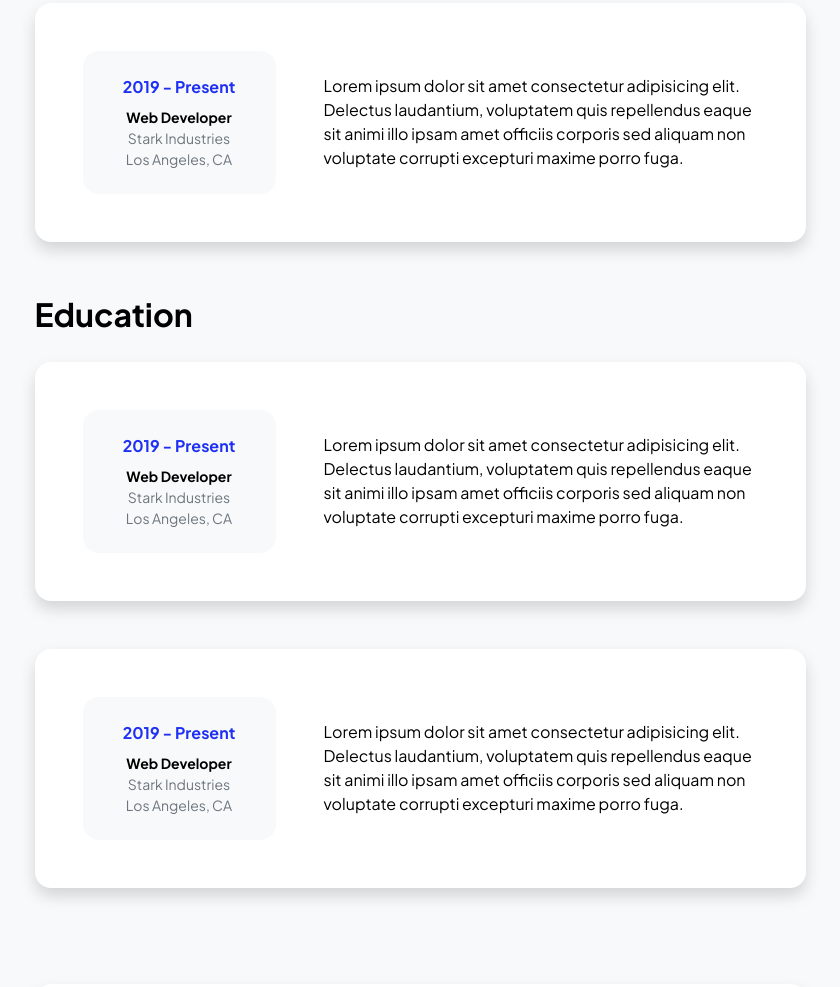
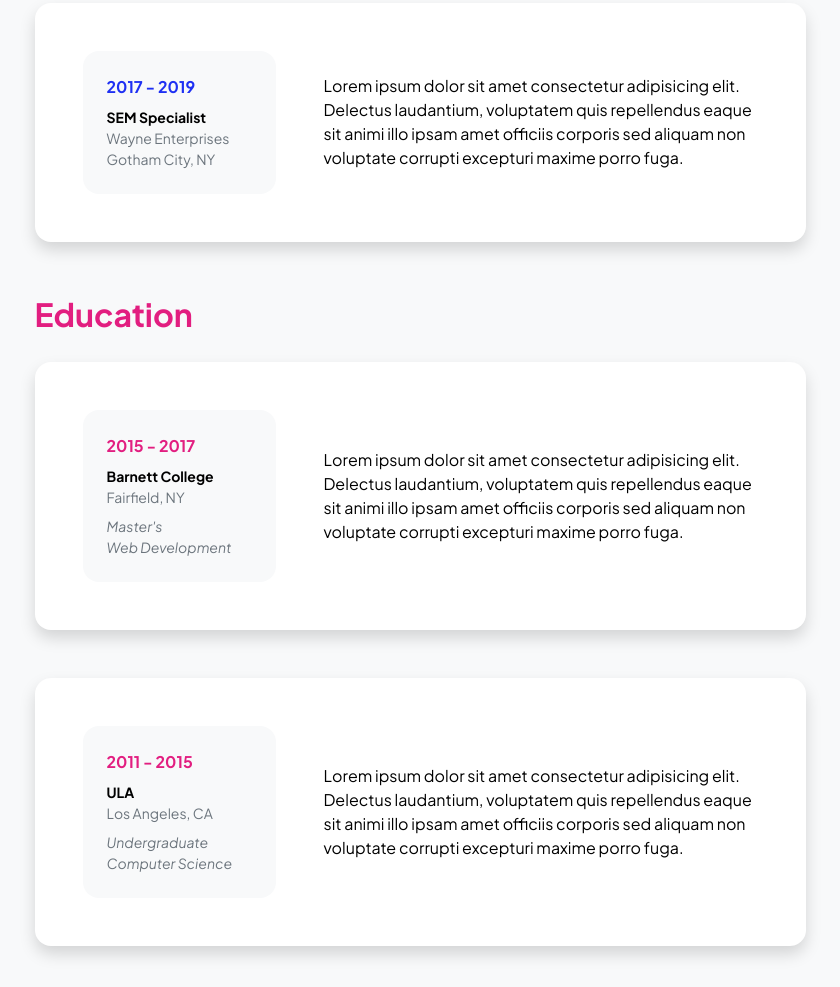
Before and after one commit to thangvb168/personal-web-clone, a plain HTML site: page resume.html in a window 1280 px wide. Shown: the part 592-1579 px from the top of the page, without its empty margins (220-1060 px from the left). Drawn offline with nearby package versions, Linux system fonts and the light colour scheme.

Commit message:
fix: add color & fill content

```diff
--- a/assets/css/style.css
+++ b/assets/css/style.css
@@ -146,13 +146,16 @@ a {
 }
 
 .text-center {
-    text-align: center!important;
+    text-align: center;
 }
 
 .text-white {
     color: white;
 }
 
+.fst-italic {
+    font-style: italic;
+}
 /* Button */
 .btn {
     --btn-color: #212529;
@@ -806,6 +809,11 @@ a {
     --text-opacity: 1;
     color: rgba(var(--primary-rgb), var(--text-opacity));
 }
+
+.text-secondary {
+    --text-opacity: 1;
+    color: rgba(var(--secondary-rgb), var(--text-opacity));
+}
 /* End Text Color */
 
 /* Rounded */
--- a/resume.html
+++ b/resume.html
@@ -44,7 +44,7 @@
                         <div class="resume_content">
                             <section class="experience">
                                 <div class="resume-section-title d-flex justify-content-between align-items-center">
-                                    <h2 class="text-bolder fs-2 my-0">Experience</h2>
+                                    <h2 class="text-bolder text-primary fs-2 my-0">Experience</h2>
                                     <a class="btn btn-primary btn_download" href="">
                                         <i class="icon-download bi bi-download"></i>
                                         Download Resume
@@ -76,10 +76,10 @@
                                         <div class="row align-items-center gx-5">
                                             <div class="col text-center text-lg-start mb-4 mb-lg-0">
                                                 <div class="card-left">
-                                                    <div class="text-primary text-bolder mb-2">2019 - Present</div>
-                                                    <div class="small text-bolder">Web Developer</div>
-                                                    <div class="small text-muted">Stark Industries</div>
-                                                    <div class="small text-muted">Los Angeles, CA</div>
+                                                    <div class="text-primary text-bolder mb-2">2017 - 2019</div>
+                                                    <div class="small text-bolder">SEM Specialist</div>
+                                                    <div class="small text-muted">Wayne Enterprises</div>
+                                                    <div class="small text-muted">Gotham City, NY</div>
                                                 </div>
                                             </div>
                                             <div class="col-lg-8">
@@ -94,7 +94,7 @@
 
                             <section class="education">
                                 <div class="resume-section-title d-flex align-items-center">
-                                    <h2 class="text-bolder fs-2 my-0">Education</h2>
+                                    <h2 class="text-bolder text-secondary fs-2 my-0">Education</h2>
                                 </div>
                                 <!-- Card 1 -->
                                 <div class="card mb-5">
@@ -102,10 +102,15 @@
                                         <div class="row align-items-center gx-5">
                                             <div class="col text-center text-lg-start mb-4 mb-lg-0">
                                                 <div class="card-left">
-                                                    <div class="text-primary text-bolder mb-2">2019 - Present</div>
-                                                    <div class="small text-bolder">Web Developer</div>
-                                                    <div class="small text-muted">Stark Industries</div>
-                                                    <div class="small text-muted">Los Angeles, CA</div>
+                                                    <div class="mb-2 text-secondary text-bolder">2015 - 2017</div>
+                                                    <div class="mb-2">
+                                                        <div class="small text-bolder">Barnett College</div>
+                                                        <div class="small text-muted">Fairfield, NY</div>
+                                                    </div>
+                                                    <div class="fst-italic">
+                                                        <div class="small text-muted">Master's</div>
+                                                        <div class="small text-muted">Web Development</div>
+                                                    </div>
                                                 </div>
                                             </div>
                                             <div class="col-lg-8">
@@ -122,10 +127,15 @@
                                         <div class="row align-items-center gx-5">
                                             <div class="col text-center text-lg-start mb-4 mb-lg-0">
                                                 <div class="card-left">
-                                                    <div class="text-primary text-bolder mb-2">2019 - Present</div>
-                                                    <div class="small text-bolder">Web Developer</div>
-                                                    <div class="small text-muted">Stark Industries</div>
-                                                    <div class="small text-muted">Los Angeles, CA</div>
+                                                    <div class="mb-2 text-secondary text-bolder">2011 - 2015</div>
+                                                    <div class="mb-2">
+                                                        <div class="small text-bolder">ULA</div>
+                                                        <div class="small text-muted">Los Angeles, CA</div>
+                                                    </div>
+                                                    <div class="fst-italic">
+                                                        <div class="small text-muted">Undergraduate</div>
+                                                        <div class="small text-muted">Computer Science</div>
+                                                    </div>
                                                 </div>
                                             </div>
                                             <div class="col-lg-8">
```
Also changed, not shown: projects.html (+1 -0 lines).
